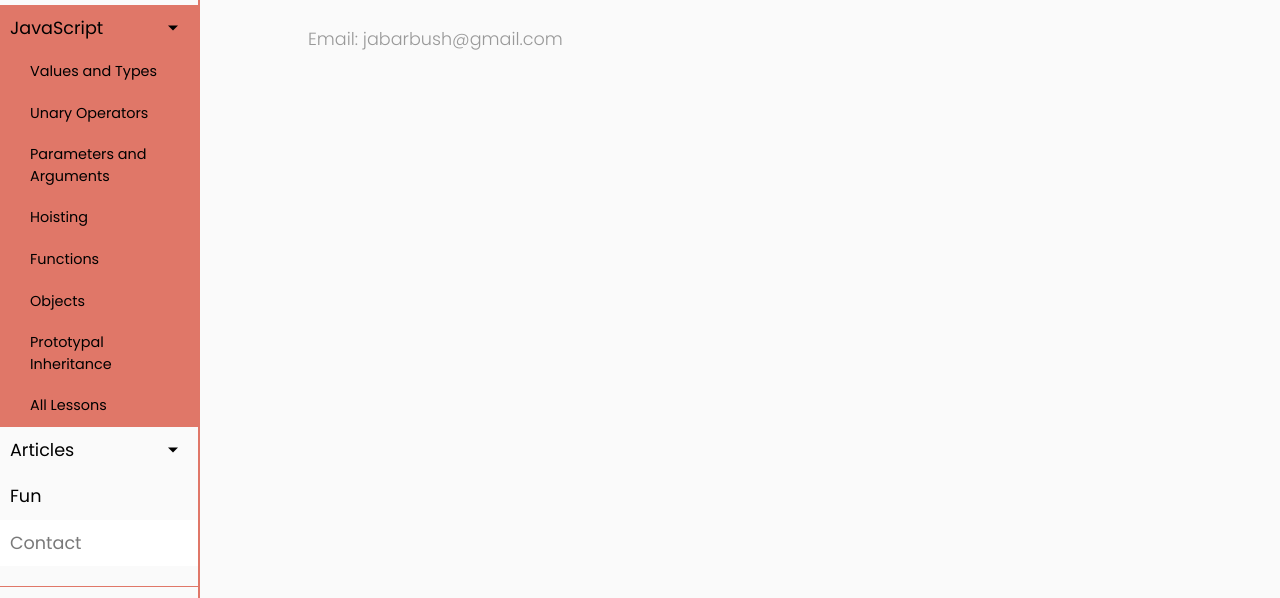
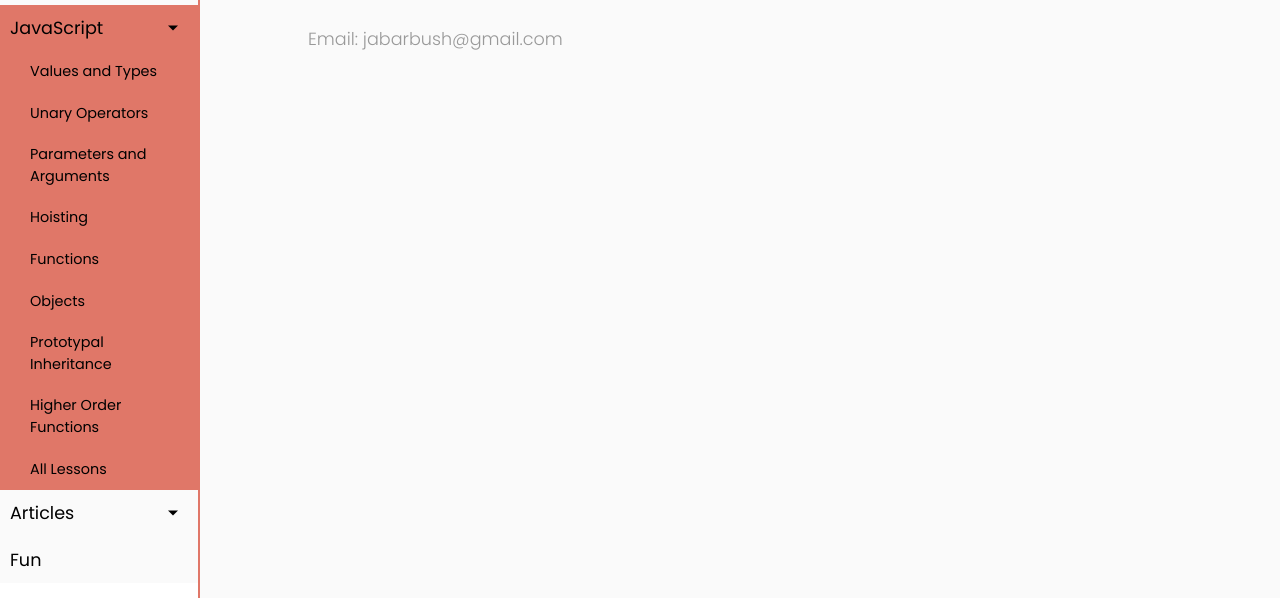
Before and after one commit to jabarbush/IT354, a plain HTML site: page contact.html in a window 1280 px wide. Both pictures are taken after a click on the link "JavaScript". Shown: the part 177-775 px from the top of the page. Drawn offline with nearby package versions, Linux system fonts and the light colour scheme.

Commit message:
Add files via upload

```diff
--- a/contact.html
+++ b/contact.html
@@ -47,6 +47,9 @@
                         </li>
                         <li>
                             <a href="./tutorials/prototypal_inheritance.html">Prototypal Inheritance</a>
+                        </li>
+                        <li>
+                            <a href="./tutorials/higher_order.html">Higher Order Functions</a>
                         </li>
                         <li>
                             <a href="./tutorials/all_lessons.html">All Lessons</a>
```
Also changed, not shown: fun.html (+3 -0 lines), index.html (+3 -0 lines).
